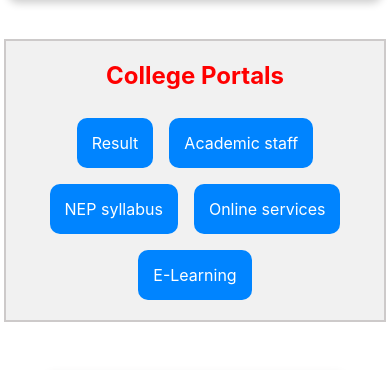
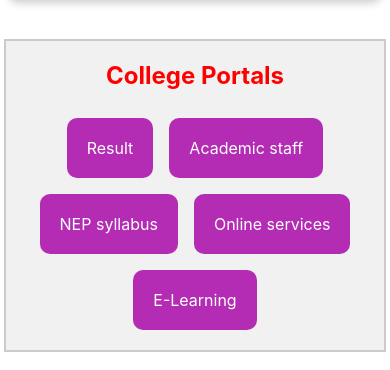
Before and after one commit to vishal02527/fully-react-college-website, a React (Create React App) app: page / in a window 390 px wide. Shown: the part 1326-1696 px from the top of the page. Built offline with nearby package versions, Linux system fonts and the light colour scheme.

Commit message:
portals edited

```diff
--- a/src/components/Home/Home.module.css
+++ b/src/components/Home/Home.module.css
@@ -4,18 +4,18 @@
 .portalbtn {
   display: inline-block;
   max-width: 120px;
-  padding: 20px;
+  padding: 25px;
   border: none;
   margin: 15px;
-  background-color: #0084ff;
+  background-color: rgb(180, 44, 180);
   border-radius: 10px;
   color: #fff;
   transition: linear 0.5s;
 }
 .portalbtn:hover {
   background-color: #fff;
-  color: #0084ff;
-  border: 1px solid #0084ff;
+  color: rgb(180, 44, 180);
+  border: 1px solid rgb(180, 44, 180);
 }
 .portals {
   border: 2px solid #cdcaca;
@@ -167,7 +167,7 @@ a span {
 
   .portalbtn {
     max-width: 100%;
-    padding: 15px;
+    padding: 20px;
     margin: 8px;
   }
 
```
